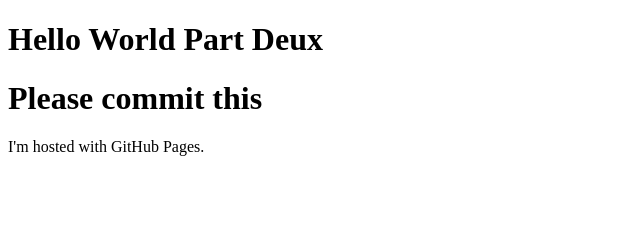
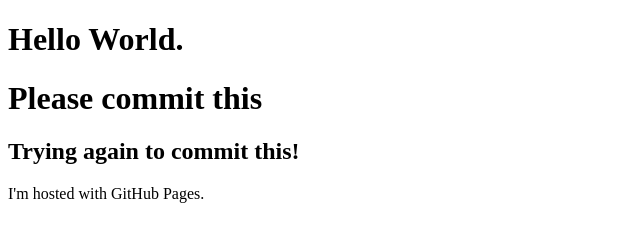
Before and after one commit to CrazyMeth0d/CrazyMeth0d.github.io, a plain HTML site: page index.html in a window 1280 px wide. Shown: the whole page, without its empty margins (0-640 px from the left). Drawn offline with Linux system fonts and the light colour scheme.

Commit message:
Update index.html
Figuring out how to work with Git and Electron at the same time.

```diff
--- a/index.html
+++ b/index.html
@@ -1,8 +1,9 @@
 <!DOCTYPE html>
 <html>
 <body>
-<h1>Hello World Part Deux</h1>
+<h1>Hello World.</h1>
 <h1>Please commit this</h1>
+<h2>Trying again to commit this!</h2>
 <p>I'm hosted with GitHub Pages.</p>
 </body>
 </html>
```
